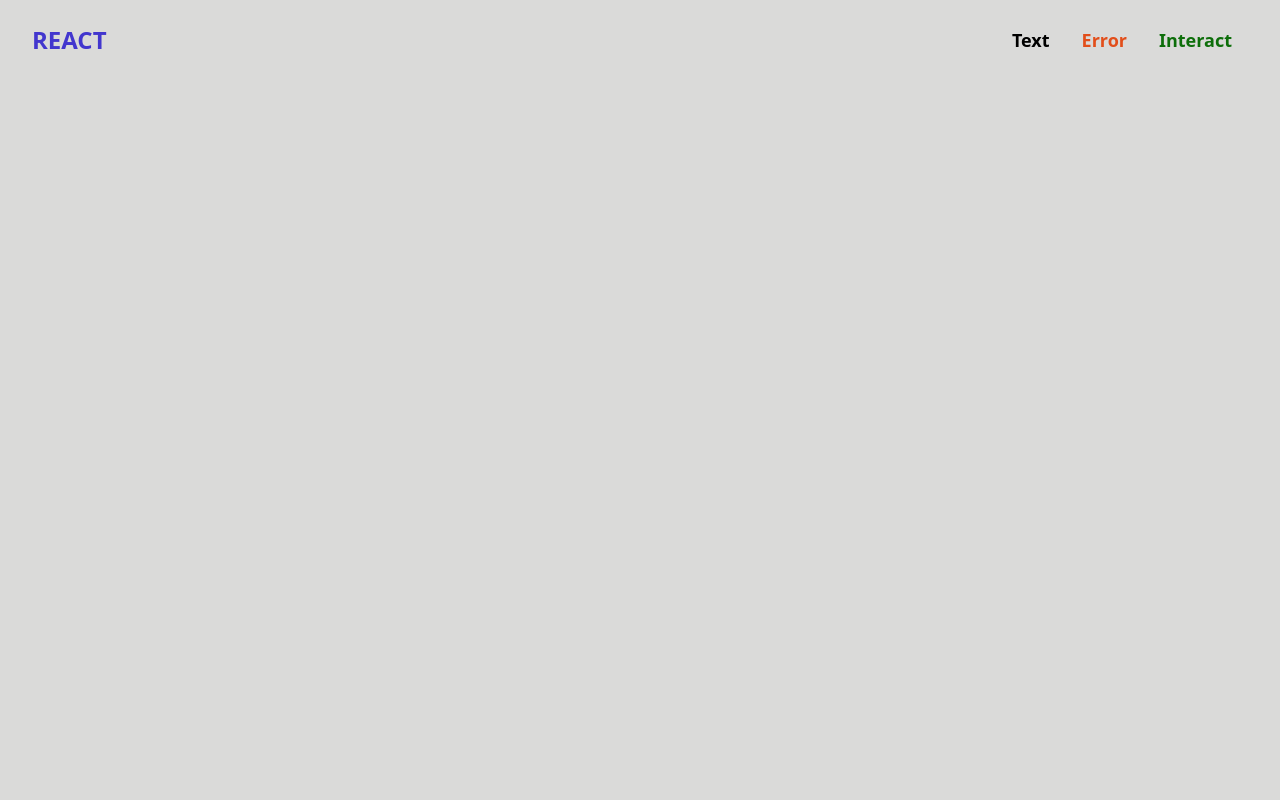
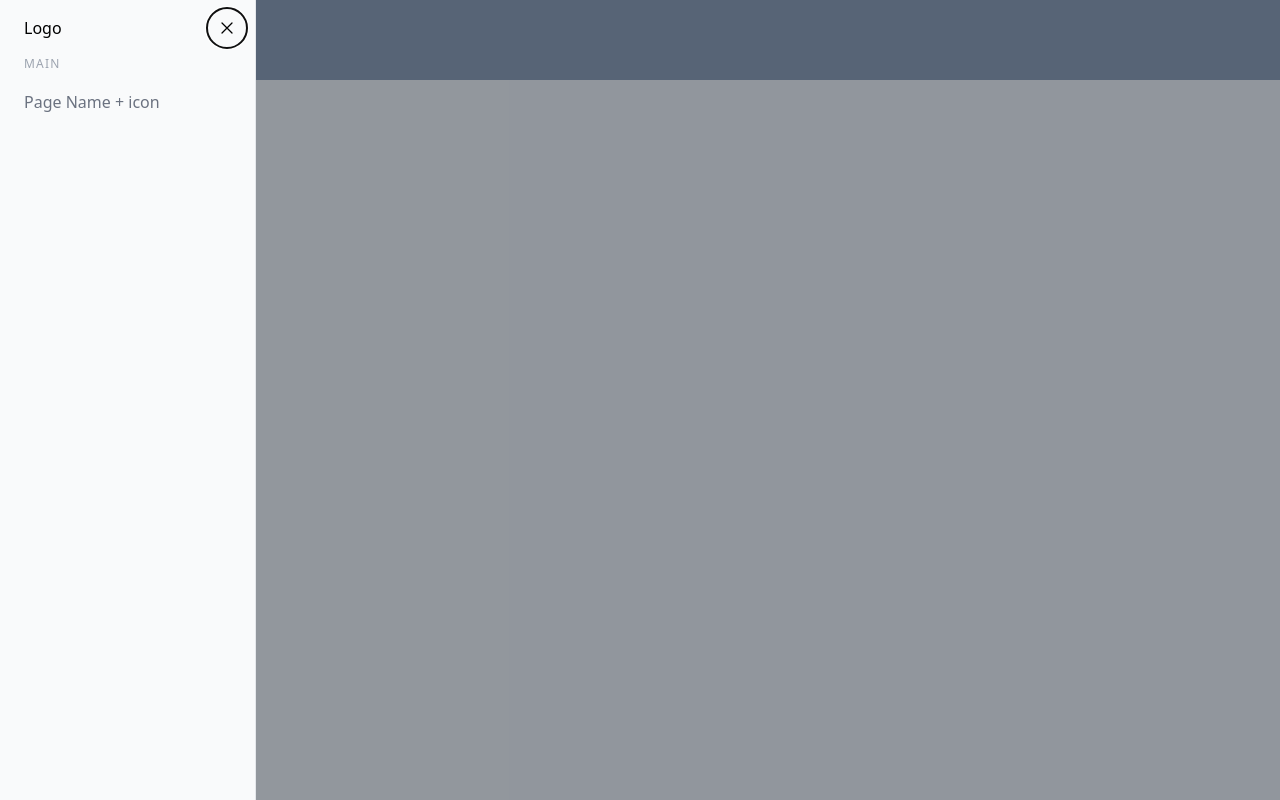
Before and after one commit to bmurf17/book-site, a React (Vite) app in the folder book-site/: page / in a window 1280 px wide. Built offline with nearby package versions, Linux system fonts and the light colour scheme.

Commit message:
Basic layout of nav bar set up

```diff
--- a/book-site/src/App.tsx
+++ b/book-site/src/App.tsx
@@ -1,9 +1,9 @@
-import Counter from './components/NavBar'
+import Nav from './components/Nav'
 
 function App() {
   return (
     <div>
-      <Counter />
+      <Nav />
     </div>
   )
 }
--- /dev/null
+++ b/book-site/src/components/Nav.tsx
@@ -0,0 +1,82 @@
+import React, { Fragment, useState } from "react";
+import { Dialog, Transition, } from '@headlessui/react'
+import { XMarkIcon } from '@heroicons/react/24/outline'
+
+function classNames(...classes: string[]) {
+    return classes.filter(Boolean).join(' ')
+}
+const Nav = () => {
+    const [open, setOpen] = useState(true)
+
+    return (
+        <>
+            <div className="flex min-h-screen">
+
+                {/* Side Bar */}
+                <Transition.Root show={open}>
+                    <Dialog as="div" onClose={() => { setOpen(false) }} className="fixed inset-0 z-40">
+                        <Transition.Child
+                            as={Fragment}
+                            enter="ease-in-out duration-300"
+                            enterFrom="-translate-x-full"
+                            enterTo="translate-x-0"
+                            leave="ease-in-out duration-300"
+                            leaveFrom="translate-x-0"
+                            leaveTo="-translate-x-full"
+                        >
+                            <div className="flex flex-col w-64 relative z-10 h-full bg-gray-50 border-r border-gray-200">
+                                <button type="button" className="absolute top-2 right-2 flex items-center justify-center w-10 h-10 rounded-full"
+                                    onClick={() => {
+                                        setOpen(false);
+                                    }}>
+                                    <XMarkIcon className="h-5 w-5"></XMarkIcon>
+                                </button>
+                                <div className="py-4 px-6">
+                                    Logo
+                                </div>
+                                <div className="overflow-y-auto flex-1">
+                                    <div className="mb-10">
+                                        <h3 className="mx-6 mb-2 text-xs text-gray-400 uppercase tracking-widest">
+                                            Main
+                                        </h3>
+                                        <div className="flex items-center px-6 py-2.5 text-gray-500 hover:text-orange-600 group">
+                                            Page Name + icon
+                                        </div>
+                                    </div>
+                                </div>
+                            </div>
+                        </Transition.Child>
+                        <Transition.Child
+                            as={Fragment}
+                            enter="transition-opacity ease-linear duration-300"
+                            enterFrom="opacity-0"
+                            enterTo="opacity-100"
+                            leave="transition-opacity ease-linear duration-300"
+                            leaveFrom="opacity-100"
+                            leaveTo="opacity-0"
+                        >
+
+                            <Dialog.Overlay className="fixed inset-0 bg-gray-600 bg-opacity-50"></Dialog.Overlay>
+                        </Transition.Child>
+                    </Dialog>
+                </Transition.Root>
+
+
+
+                <div className="flex-1">
+                    {/* Top Bar */}
+                    <div className="w-full h-20 flex justify-between items-center px-8 text-black bg-slate-500">
+                        <h1 className="text-2xl font-bold text-green-400 hover:cursor-pointer" onClick={() => { setOpen(true) }}>REACT</h1>
+                        <ul className="flex items-center">
+                        </ul>
+                    </div>
+                    {/* Main */}
+                    <main>Main Content</main>
+                </div>
+
+            </div>
+
+        </>
+    )
+}
+export default Nav;
--- a/book-site/src/components/NavBar.tsx
+++ /dev/null
@@ -1,21 +0,0 @@
-import React, { Fragment } from "react";
-import { Menu, Transition } from '@headlessui/react'
-import { ChevronDownIcon } from '@heroicons/react/20/solid'
-
-function classNames(...classes: string[]) {
-  return classes.filter(Boolean).join(' ')
-}
-const Counter = () => {
-    return (
-        <div className="w-full h-20 flex justify-between items-center px-8 text-black">
-            <h1 className="text-2xl font-bold text-[#4236CE]">REACT</h1>
-            <ul className="flex items-center">
-                <li className="px-4 text-lg font-semibold" >Text</li>
-                <li className="px-4 text-lg font-semibold text-[#E24E1B]">Error</li>
-                <li className="px-4 text-lg font-semibold text-[#0D6E0A]">Interact</li>
-            </ul>
-
-        </div>
-    )
-}
-export default Counter;
```
